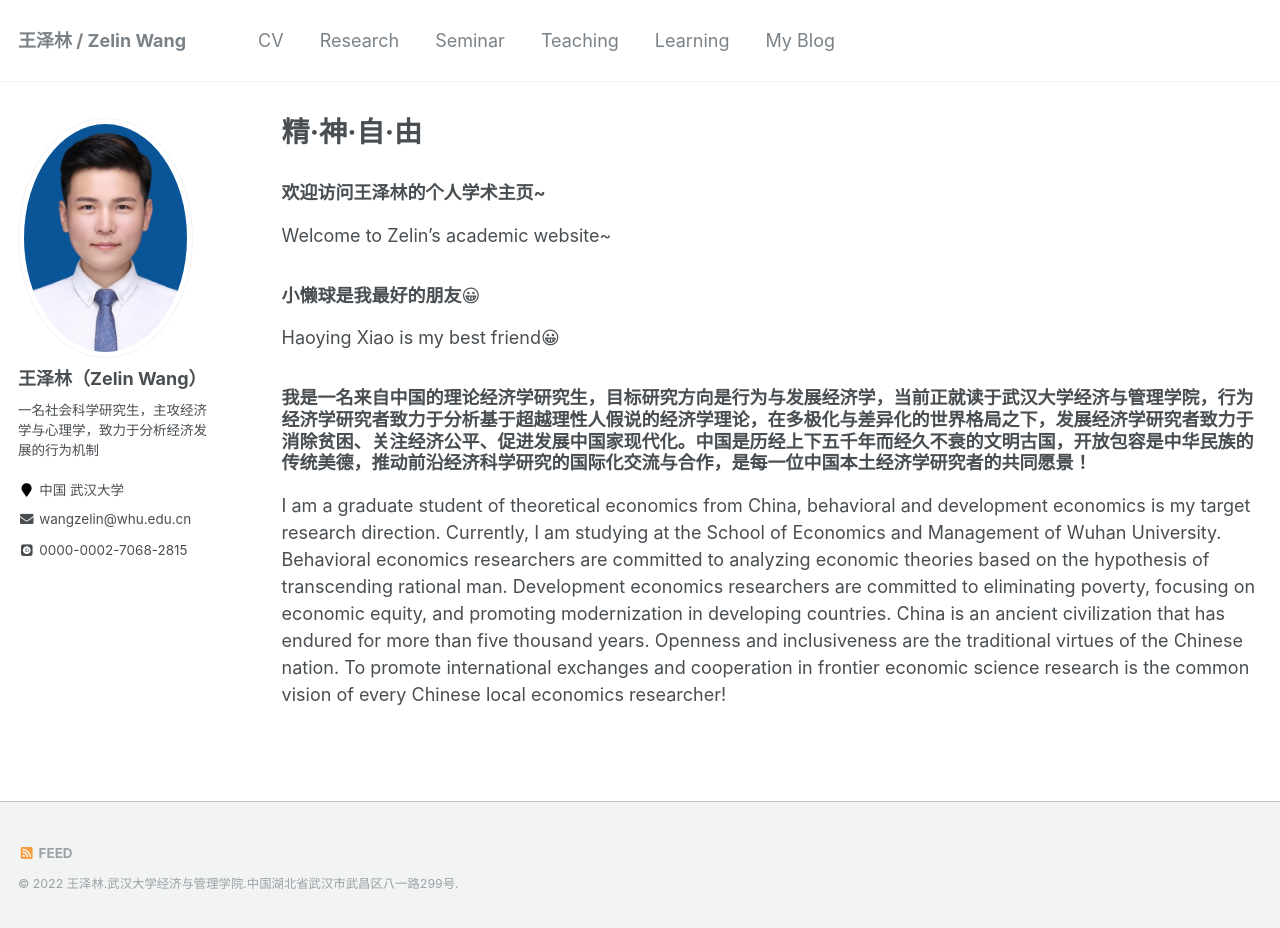
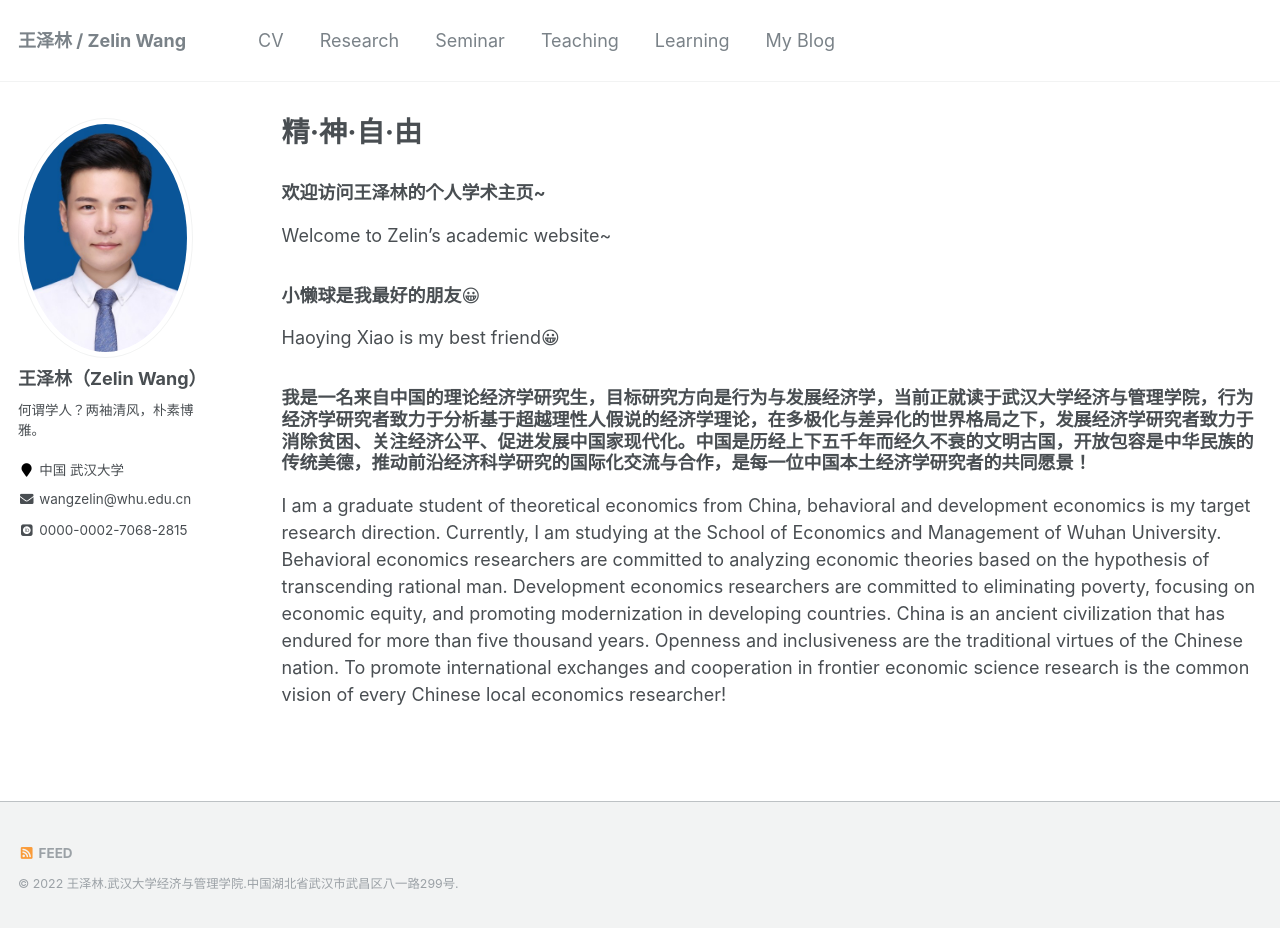
Before and after one commit to ColinWangZelin/colinwangzelin.github.io, a Jekyll site: the page built from index.md, in a window 1280 px wide and 929 px high. Built offline with Jekyll 4.4.1, drawn with Linux system fonts in a browser that asks for light colours; some web fonts are replaced.

Commit message:
Update _config.yml

```diff
--- a/_config.yml
+++ b/_config.yml
@@ -82,7 +82,7 @@ analytics:
 author:
   name             : "王泽林（Zelin Wang）"
   avatar           : "wangzelin.png"
-  bio              : "一名社会科学研究生，主攻经济学与心理学，致力于分析经济发展的行为机制"
+  bio              : "何谓学人？两袖清风，朴素博雅。"
   location         : "中国 武汉大学"
   employer         :
   pubmed           :
```
